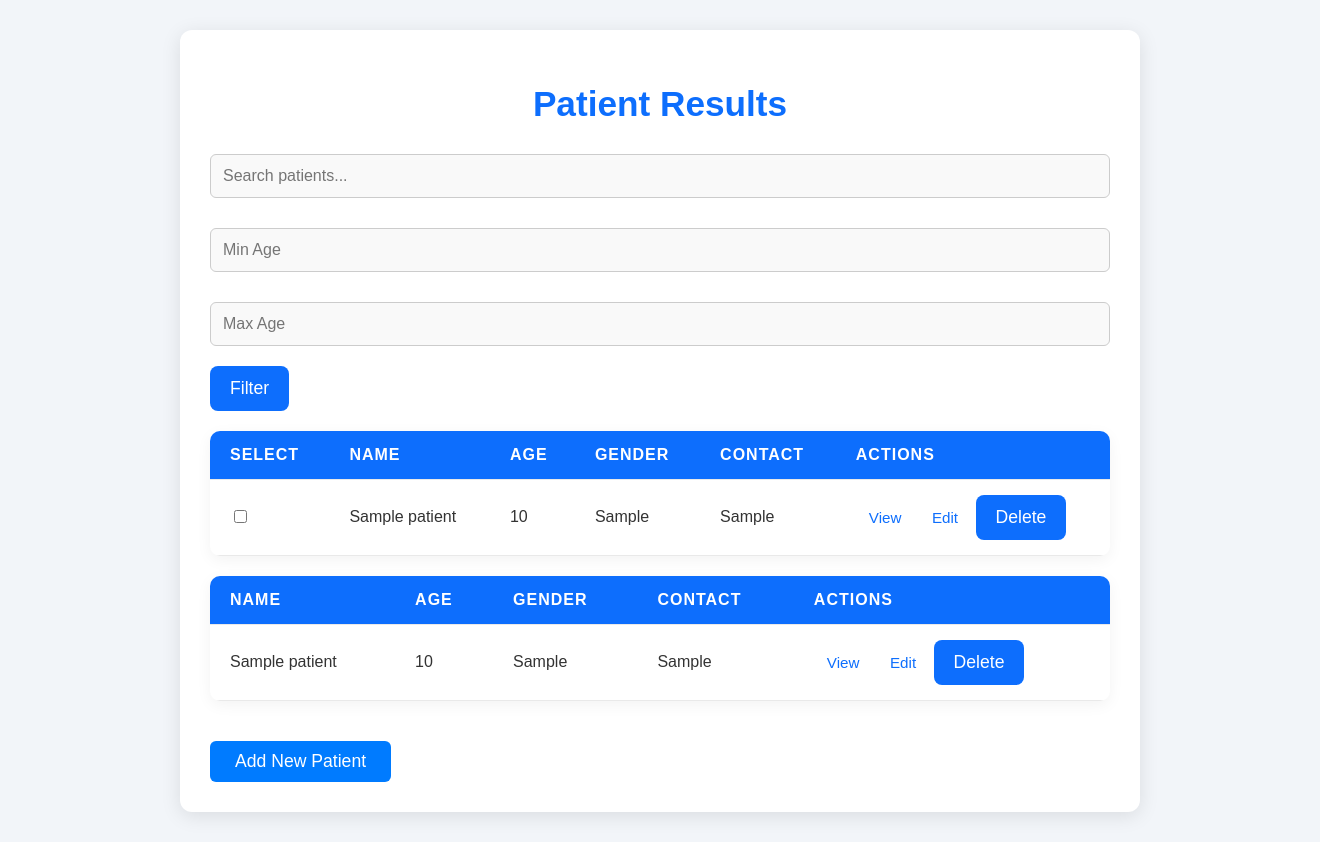
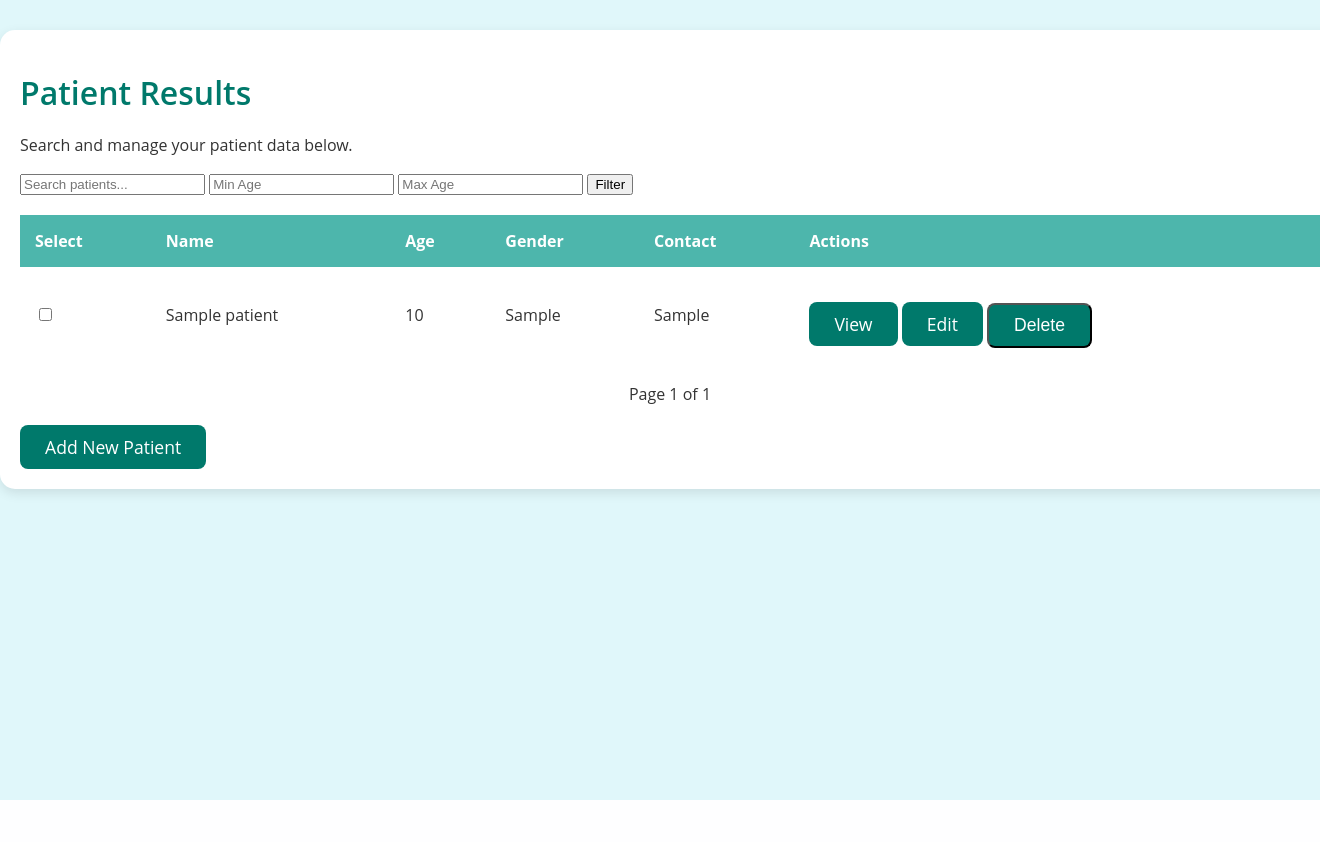
Before and after one commit to Philip-YangWF/LLM_Vertigo_Automated_History_Taking, a Flask app: page /results in a window 1320 px wide. After the commit the page ends 800 px from the top, so only its background shows below. Run offline with Flask 3, Linux system fonts and the light colour scheme; tables that the repository leaves empty hold one stand-in row (values such as "Sample post").

Commit message:
stable_basic_model_v2 added search, filter, mass action functions added select all function in tag, adjusted colorway

```diff
--- a/routes/results.py
+++ b/routes/results.py
@@ -3,29 +3,40 @@ from models import db, Patient
 
 results_bp = Blueprint('results_bp', __name__)
 
-@results_bp.route('/results')
+@results_bp.route('/results', methods=['GET', 'POST'])
 def show_results():
     search_query = request.args.get('search', '')  # Get the search query from the request
     filter_age_min = request.args.get('age_min', type=int)
     filter_age_max = request.args.get('age_max', type=int)
+    page = request.args.get('page', 1, type=int)  # Get the page number from the URL
+    per_page = 10  # Set how many results to display per page
 
-    patients = Patient.query
+    # Start with a base query
+    patients_query = Patient.query
 
+    # Apply filtering based on the search query
     if search_query:
-        patients = patients.filter(
+        patients_query = patients_query.filter(
             Patient.name.ilike(f"%{search_query}%") |
             Patient.contact.ilike(f"%{search_query}%") |
             Patient.gender.ilike(f"%{search_query}%")
         )
 
+    # Apply age filtering
     if filter_age_min is not None:
-        patients = patients.filter(Patient.age >= filter_age_min)
+        patients_query = patients_query.filter(Patient.age >= filter_age_min)
 
     if filter_age_max is not None:
-        patients = patients.filter(Patient.age <= filter_age_max)
+        patients_query = patients_query.filter(Patient.age <= filter_age_max)
 
-    patients = patients.all()  # Get the filtered patients
-    return render_template('results.html', patients=patients, search_query=search_query)
+    # Paginate results
+    patients = patients_query.paginate(page=page, per_page=per_page, error_out=False)
+
+    total_count = patients_query.count()  # Total number of patients
+
+    return render_template('results.html', patients=patients.items,
+                           total_count=total_count, current_page=page,
+                           total_pages=patients.pages)
 
 
 @results_bp.route('/edit/<int:id>', methods=['GET', 'POST'])
@@ -33,6 +44,7 @@ def edit_patient(id):
     patient = Patient.query.get_or_404(id)
 
     if request.method == 'POST':
+        # Update patient details from the form
         patient.name = request.form['name']
         patient.age = request.form['age']
         patient.gender = request.form['gender']
@@ -52,7 +64,8 @@ def edit_patient(id):
         patient.daily_impact = request.form['daily_impact']
         patient.past_medical_history = request.form['past_medical_history']
         patient.medications = request.form['medications']
-        patient.tags = request.form.get('tags', '')  # Store as a comma-separated string
+        patient.tags = request.form.get('tags', '')  # Store tags
+
         db.session.commit()
         return redirect(url_for('results_bp.show_results'))
 
@@ -69,7 +82,6 @@ def delete_patient(id):
 def view_patient(id):
     patient = Patient.query.get_or_404(id)
     return render_template('view.html', patient=patient)
-
 
 @results_bp.route('/mass_action', methods=['POST'])
 def mass_action():
--- a/static/styles.css
+++ b/static/styles.css
@@ -1,109 +1,108 @@
 /* General Body Styling */
 body {
-    font-family: 'Poppins', sans-serif;
-    background-color: #f2f5f9; /* Light background */
+    font-family: 'Open Sans', sans-serif;
+    background-color: #e0f7fa; /* Light blue background */
     color: #333;
     margin: 0;
     padding: 0;
 }
 
-/* Container Styling */
+/* Container for dashboard elements */
 .container {
-    padding: 30px;
-    background-color: #ffffff; /* White background */
-    border-radius: 12px;
-    max-width: 900px;
+    padding: 20px;
+    background-color: #ffffff; /* White background for containers */
+    border-radius: 15px; /* Rounded edges */
+    width: 100%;
+    max-width: 1300px;
+    box-shadow: 0 4px 12px rgba(0, 0, 0, 0.1); /* Soft shadow */
     margin: 30px auto;
-    box-shadow: 0 4px 20px rgba(0, 0, 0, 0.1); /* Soft shadow */
+}
+
+/* Card Layout for Each Graph */
+.card {
+    background-color: #ffffff;
+    border-radius: 15px; /* Rounded edges */
+    box-shadow: 0 2px 10px rgba(0, 0, 0, 0.05);
+    padding: 20px;
+    margin-bottom: 30px;
 }
 
 /* Headings */
-h1 {
-    text-align: center;
-    font-size: 2.2rem;
-    color: #0d6efd; /* Blue title */
+h1, h2 {
+    color: #00796b; /* Seafoam green color for headings */
+    font-weight: 600;
     margin-bottom: 20px;
 }
 
-/* Input Field Styling */
-input[type="text"], input[type="number"], input[type="date"], select, textarea {
-    width: 100%;
-    padding: 12px;
-    margin: 10px 0 20px 0;
+/* Button Styling */
+.button {
     display: inline-block;
-    border: 1px solid #ccc;
-    border-radius: 6px;
-    box-sizing: border-box;
-    font-size: 1rem;
-    background-color: #f9f9f9; /* Slight background color */
+    padding: 10px 25px;
+    background-color: #00796b; /* Seafoam green */
+    color: white;
+    border-radius: 8px; /* Rounded edges */
+    font-size: 1.1rem;
+    text-align: center;
+    text-decoration: none;
+    transition: background-color 0.3s ease;
+    margin-top: 20px;
 }
 
-/* Submit Button Styling */
-input[type="submit"] {
-    background-color: #0d6efd; /* Primary blue button */
-    color: white;
-    padding: 12px 20px;
-    border: none;
-    border-radius: 8px;
-    cursor: pointer;
-    font-size: 1.1rem;
-    transition: background-color 0.3s ease;
-}
-
-input[type="submit"]:hover {
-    background-color: #0b5ed7; /* Darker blue on hover */
+.button:hover {
+    background-color: #004d40; /* Darker shade of seafoam green on hover */
 }
 
 /* Table Styling */
 table {
     width: 100%;
     border-collapse: collapse;
+    margin-top: 20px;
     background-color: #fff;
-    margin: 20px 0;
-    border-radius: 10px;
-    overflow: hidden;
-    box-shadow: 0 4px 15px rgba(0, 0, 0, 0.05); /* Soft shadow */
 }
 
 table th, table td {
-    padding: 15px 20px;
+    padding: 15px;
     text-align: left;
-    border-bottom: 1px solid #e9e9e9;
     color: #333;
 }
 
 table th {
-    background-color: #0d6efd; /* Blue header */
+    background-color: #4db6ac; /* Light seafoam green for table header */
     color: white;
-    text-transform: uppercase;
-    letter-spacing: 1px;
+    font-weight: bold;
 }
 
 table tr:nth-child(even) {
-    background-color: #f7f7f7;
+    background-color: #f2f2f2;
 }
 
 table tr:hover {
-    background-color: #f1f5ff; /* Light blue on hover */
+    background-color: #e0f2f1; /* Light green on hover */
 }
 
-/* Button Styling for Actions */
-table td a, table td button {
-    color: #0d6efd;
-    padding: 8px 12px;
+table td a {
+    color: #00796b; /* Seafoam green for links */
     text-decoration: none;
-    border-radius: 6px;
-    border: 1px solid transparent;
-    font-size: 0.95rem;
-    transition: all 0.3s ease;
+    padding: 5px 10px;
+    border-radius: 4px;
+    transition: background-color 0.3s ease;
 }
 
-table td a:hover, table td button:hover {
-    background-color: #0d6efd;
+table td a:hover {
+    background-color: #00796b;
     color: white;
 }
 
-/* Pagination Styling */
+/* Graph Styling */
+.graph-container {
+    transition: transform 0.2s;
+}
+
+.graph-container:hover {
+    transform: scale(1.02); /* Slight zoom-in effect */
+}
+
+/* Pagination */
 .pagination {
     display: flex;
     justify-content: center;
@@ -111,16 +110,16 @@ table td a:hover, table td button:hover {
 }
 
 .pagination a {
-    color: #0d6efd;
     padding: 10px 15px;
+    color: #00796b;
     text-decoration: none;
-    border: 1px solid #0d6efd;
+    border: 1px solid #00796b;
+    border-radius: 6px; /* Rounded edges */
     margin: 0 5px;
-    border-radius: 6px;
 }
 
 .pagination a:hover {
-    background-color: #0d6efd;
+    background-color: #00796b;
     color: white;
 }
 
@@ -130,41 +129,12 @@ table td a:hover, table td button:hover {
         padding: 15px;
     }
 
-    table th, table td {
-        padding: 10px;
-    }
-
     input[type="submit"], a.button {
         width: 100%;
         margin: 10px 0;
     }
+
+    table th, table td {
+        padding: 10px;
+    }
 }
-
-/* Button Styling */
-.button {
-    display: inline-block;
-    padding: 10px 25px;
-    background-color: #007bff; /* Primary button color */
-    color: white;
-    border-radius: 6px;
-    font-size: 1.1rem;
-    text-align: center;
-    text-decoration: none;
-    transition: background-color 0.3s ease;
-    margin-top: 20px;
-}
-
-.button:hover {
-    background-color: #0056b3; /* Darker blue on hover */
-}
-
-.action-box {
-    background-color: #007bff; /* Primary color */
-    color: white;
-    padding: 10px;
-    border-radius: 5px;
-    margin-bottom: 15px;
-    display: flex;
-    justify-content: flex-start;
-    gap: 10px; /* Space between buttons */
-}
--- a/templates/results.html
+++ b/templates/results.html
@@ -1,22 +1,25 @@
 <!DOCTYPE html>
 <html lang="en">
 <head>
+    <meta charset="UTF-8">
+    <meta name="viewport" content="width=device-width, initial-scale=1.0">
     <title>Patient Results</title>
     <link rel="stylesheet" href="{{ url_for('static', filename='styles.css') }}">
 </head>
 <body>
     <div class="container">
         <h1>Patient Results</h1>
+        <p>Search and manage your patient data below.</p>
+
         <form method="POST" action="{{ url_for('results_bp.mass_action') }}">
             <input type="text" name="search" placeholder="Search patients..." value="{{ search_query }}">
             <input type="number" name="age_min" placeholder="Min Age">
             <input type="number" name="age_max" placeholder="Max Age">
             <input type="submit" value="Filter">
 
-            <!-- Temporary Action Box -->
             <div id="action-box" style="display: none;" class="action-box">
-                <button type="submit" name="action" value="delete">Delete Selected</button>
-                <button type="button" onclick="openTagModal()">Tag Selected</button>
+                <button type="submit" name="action" value="delete" class="button danger">Delete Selected</button>
+                <button type="button" onclick="openTagModal()" class="button">Tag Selected</button>
             </div>
 
             <table>
@@ -39,19 +42,28 @@
                         <td>{{ patient.gender }}</td>
                         <td>{{ patient.contact }}</td>
                         <td>
-                            <a href="{{ url_for('results_bp.view_patient', id=patient.id) }}">View</a>
-                            <a href="{{ url_for('results_bp.edit_patient', id=patient.id) }}">Edit</a>
+                            <a href="{{ url_for('results_bp.view_patient', id=patient.id) }}" class="button">View</a>
+                            <a href="{{ url_for('results_bp.edit_patient', id=patient.id) }}" class="button">Edit</a>
                             <form action="{{ url_for('results_bp.delete_patient', id=patient.id) }}" method="POST" style="display:inline;">
-                                <input type="submit" value="Delete" onclick="return confirm('Are you sure you want to delete this patient?');">
+                                <input type="submit" value="Delete" onclick="return confirm('Are you sure you want to delete this patient?');" class="button danger">
                             </form>
                         </td>
                     </tr>
                     {% endfor %}
                 </tbody>
             </table>
+
+            <div class="pagination">
+                {% if patients.has_prev %}
+                    <a href="{{ url_for('results_bp.show_results', page=patients.prev_num) }}" class="button">Previous</a>
+                {% endif %}
+                <span>Page {{ current_page }} of {{ total_pages }}</span>
+                {% if patients.has_next %}
+                    <a href="{{ url_for('results_bp.show_results', page=patients.next_num) }}" class="button">Next</a>
+                {% endif %}
+            </div>
         </form>
 
-        <!-- JavaScript to handle showing the action box -->
         <script>
             function toggleActionBox() {
                 const checkboxes = document.querySelectorAll('input[name="selected_patients"]');
@@ -90,7 +102,7 @@
                 checkboxes.forEach((checkbox) => {
                     checkbox.checked = true;
                 });
-                toggleActionBox(); // Update action box visibility
+                toggleActionBox();
             }
 
             function deselectAll() {
@@ -98,7 +110,7 @@
                 checkboxes.forEach((checkbox) => {
                     checkbox.checked = false;
                 });
-                toggleActionBox(); // Update action box visibility
+                toggleActionBox();
             }
         </script>
 
@@ -112,7 +124,6 @@
                 width: 100%;
                 height: 100%;
                 overflow: auto;
-                background-color: rgb(0,0,0);
                 background-color: rgba(0,0,0,0.4);
                 padding-top: 60px;
             }
@@ -125,38 +136,7 @@
             }
         </style>
 
-        <table>
-            <thead>
-                <tr>
-                    <th>Name</th>
-                    <th>Age</th>
-                    <th>Gender</th>
-                    <th>Contact</th>
-                    <th>Actions</th>
-                </tr>
-            </thead>
-            <tbody>
-                {% for patient in patients %}
-                <tr>
-                    <td>{{ patient.name }}</td>
-                    <td>{{ patient.age }}</td>
-                    <td>{{ patient.gender }}</td>
-                    <td>{{ patient.contact }}</td>
-                    <td>
-                        <a href="{{ url_for('results_bp.view_patient', id=patient.id) }}">View</a>
-                        <a href="{{ url_for('results_bp.edit_patient', id=patient.id) }}">Edit</a>
-                        <form action="{{ url_for('results_bp.delete_patient', id=patient.id) }}" method="POST" style="display:inline;">
-                            <input type="submit" value="Delete" onclick="return confirm('Are you sure you want to delete this patient?');">
-                        </form>
-                    </td>
-                </tr>
-                {% endfor %}
-            </tbody>
-        </table>
-
-
         <a href="{{ url_for('screening_bp.screening') }}" class="button">Add New Patient</a>
-
     </div>
 </body>
 </html>
```
